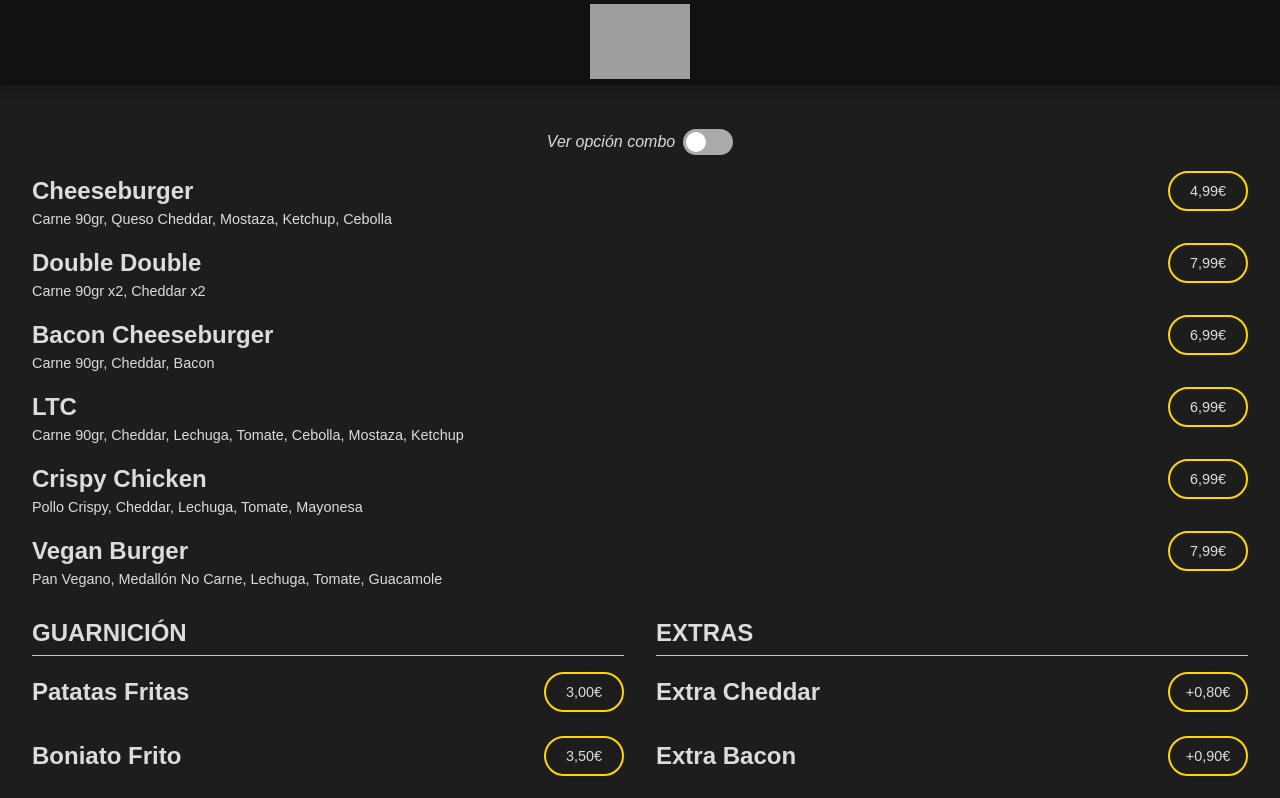
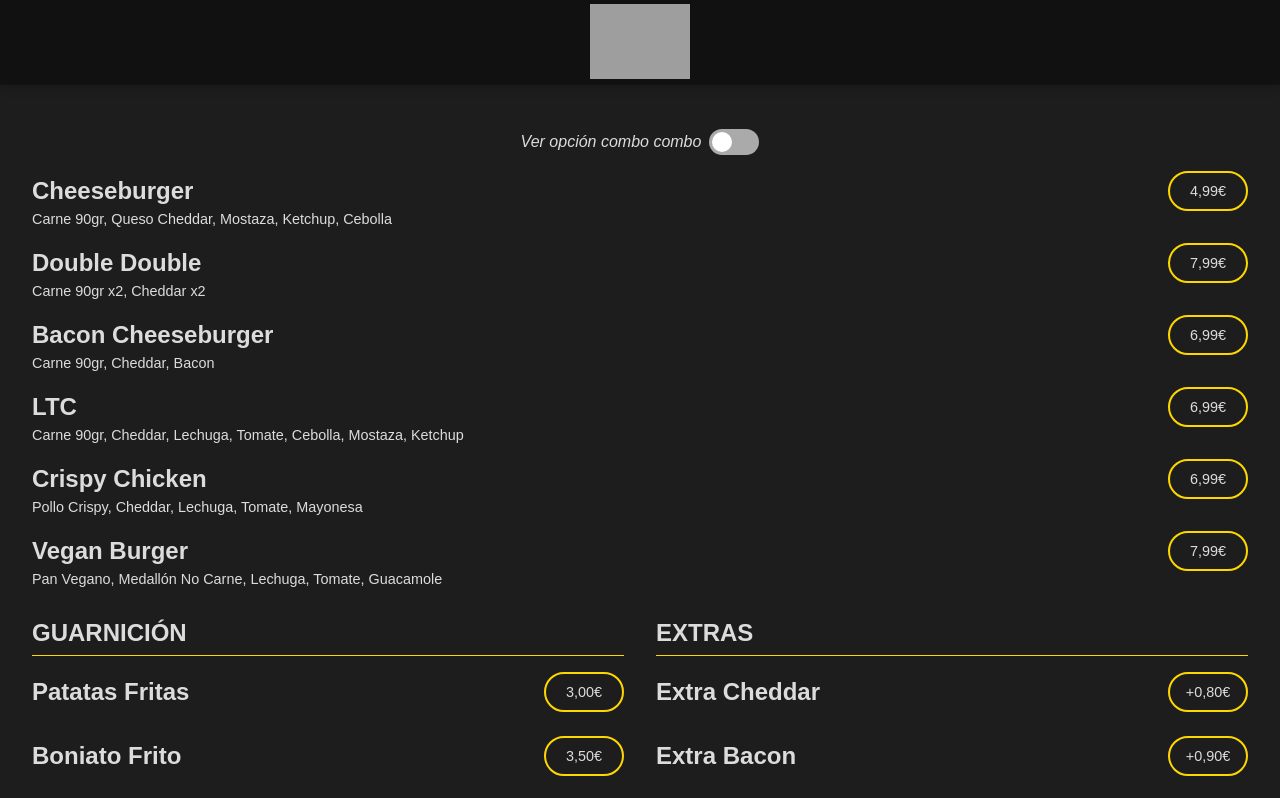
Before and after one commit to paablooag/kiko-burguer, a Nuxt app: page /carta in a window 1280 px wide. Shown: the top 798 px of the page. Built offline with nearby package versions, Linux system fonts and the light colour scheme; grey boxes are pictures that could not be loaded; a web font is replaced by a local one.

Commit message:
Update carta.vue

```diff
--- a/pages/carta.vue
+++ b/pages/carta.vue
@@ -6,7 +6,7 @@
     </div>
 
     <div class="combo-switch">
-      <span class="combo-text">{{ showCombos ? 'Ver opción sin combo' : 'Ver opción combo' }}</span>
+      <span class="combo-text">{{ showCombos ? 'Ver opción sin combo' : 'Ver opción combo combo' }}</span>
       <label class="switch">
         <input type="checkbox" v-model="showCombos" />
         <span class="slider"></span>
```
